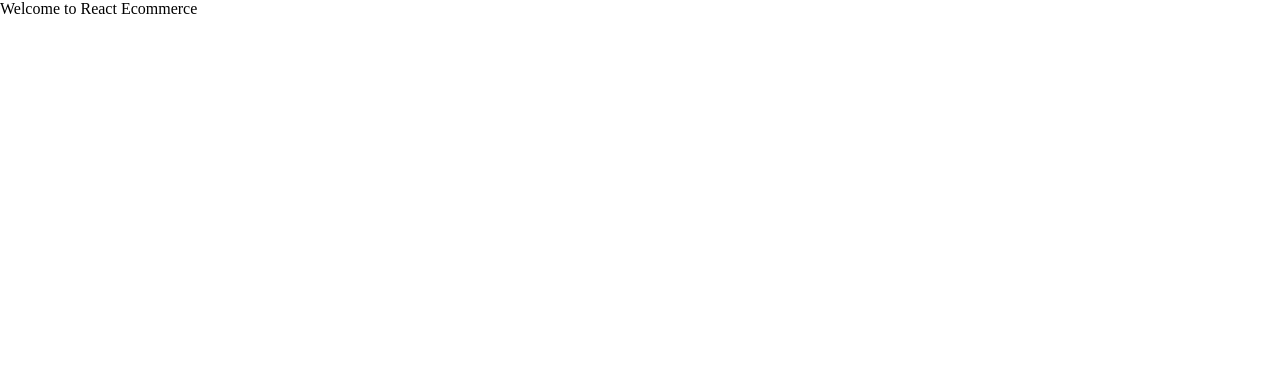
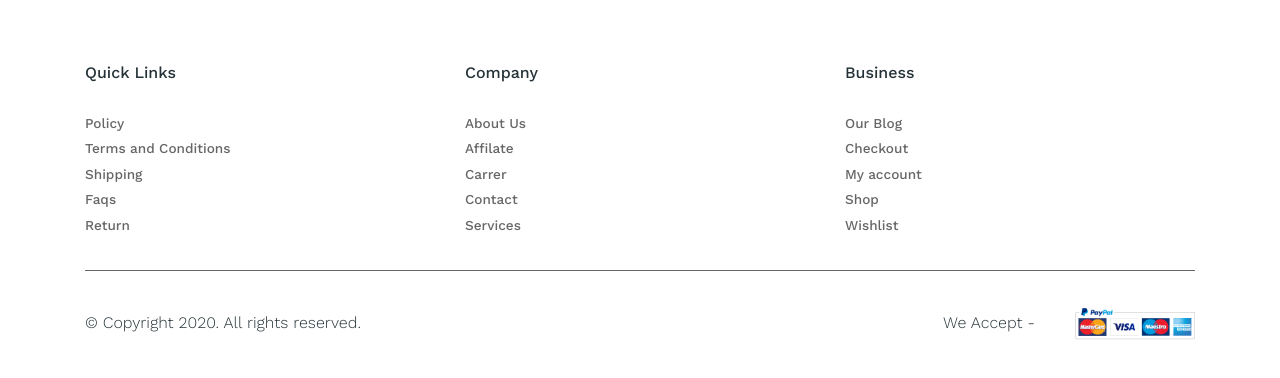
Before and after one commit to sumancfc/react-ecommerce, a React (Create React App) app: page / in a window 1280 px wide. Shown: the top 378 px of the page. Built offline with nearby package versions, Linux system fonts and the light colour scheme.

Commit message:
Footer Added

```diff
--- a/package.json
+++ b/package.json
@@ -6,8 +6,10 @@
     "@testing-library/jest-dom": "^5.11.4",
     "@testing-library/react": "^11.1.0",
     "@testing-library/user-event": "^12.1.10",
+    "bootstrap": "^4.5.3",
     "react": "^17.0.1",
     "react-dom": "^17.0.1",
+    "react-router-dom": "^5.2.0",
     "react-scripts": "4.0.0",
     "web-vitals": "^0.2.4"
   },
--- a/public/index.html
+++ b/public/index.html
@@ -9,6 +9,14 @@
       name="description"
       content="Web site created using create-react-app"
     />
+    <link
+      href="https://fonts.googleapis.com/css?family=Poppins:400,400i,500,500i,600,600i,700,800"
+      rel="stylesheet"
+    />
+    <script
+      src="https://kit.fontawesome.com/b623b64b6a.js"
+      crossorigin="anonymous"
+    ></script>
     <title>React Ecommerce</title>
   </head>
   <body>
--- a/src/App.js
+++ b/src/App.js
@@ -1,5 +1,12 @@
+import { BrowserRouter as Router } from "react-router-dom";
+import Footer from "./components/common/footer";
+
 function App() {
-  return <div className='App'>Welcome to React Ecommerce</div>;
+  return (
+    <Router>
+      <Footer />
+    </Router>
+  );
 }
 
 export default App;
--- /dev/null
+++ b/src/components/common/footer/FooterBottom.js
@@ -0,0 +1,29 @@
+import React from "react";
+
+const FooterBottom = () => {
+  return (
+    <div className='footer__bottom'>
+      <div className='row d-flex align-items-center'>
+        <div className='col-lg-6 col-md-6 col-sm-12 col-xs-12'>
+          <div className='footer__bottom-text'>
+            &copy; Copyright {new Date().getFullYear("Y")}. All rights reserved.
+          </div>
+        </div>
+        <div className='col-lg-6 col-md-6 col-sm-12 col-xs-12'>
+          <div className='footer__payment'>
+            <div className='footer__bottom-text'>We Accept -</div>
+            <div className='footer__payment-method'>
+              <ul>
+                <li>
+                  <img src='/assets/img/paypal.png' alt='Paypal' />
+                </li>
+              </ul>
+            </div>
+          </div>
+        </div>
+      </div>
+    </div>
+  );
+};
+
+export default FooterBottom;
--- /dev/null
+++ b/src/components/common/footer/FooterNav.js
@@ -0,0 +1,21 @@
+import React from "react";
+import { Link } from "react-router-dom";
+
+const FooterNav = ({ title, footerMenu }) => {
+  return (
+    <div className='col-lg-4 col-md-4 col-sm-6 col-xs-12'>
+      <div className='footer__top-title'>{title}</div>
+      <ul className='footer__top-items'>
+        {footerMenu.map((nav, i) => (
+          <li className='footer__top-item' key={i}>
+            <Link to={nav.url} className='footer__top-link'>
+              {nav.title}
+            </Link>
+          </li>
+        ))}
+      </ul>
+    </div>
+  );
+};
+
+export default FooterNav;
--- /dev/null
+++ b/src/components/common/footer/FooterTop.js
@@ -0,0 +1,17 @@
+import React from "react";
+import FooterNav from "./FooterNav";
+import { FooterOne, FooterTwo, FooterThree } from "./menu";
+
+const FooterTop = () => {
+  return (
+    <div className='footer__top'>
+      <div className='row d-flex align-items-center'>
+        <FooterNav title='Quick Links' footerMenu={FooterOne} />
+        <FooterNav title='Company' footerMenu={FooterTwo} />
+        <FooterNav title='Business' footerMenu={FooterThree} />
+      </div>
+    </div>
+  );
+};
+
+export default FooterTop;
--- /dev/null
+++ b/src/components/common/footer/index.js
@@ -0,0 +1,18 @@
+import React from "react";
+import FooterBottom from "./FooterBottom";
+import FooterTop from "./FooterTop";
+
+const Footer = () => {
+  return (
+    <footer className='footer'>
+      <div className='footer__layout'>
+        <div className='container'>
+          <FooterTop />
+          <FooterBottom />
+        </div>
+      </div>
+    </footer>
+  );
+};
+
+export default Footer;
--- /dev/null
+++ b/src/components/common/footer/menu.js
@@ -0,0 +1,68 @@
+export const FooterOne = [
+  {
+    title: "Policy",
+    url: "/",
+  },
+  {
+    title: "Terms and Conditions",
+    url: "/",
+  },
+  {
+    title: "Shipping",
+    url: "/",
+  },
+  {
+    title: "Faqs",
+    url: "/",
+  },
+  {
+    title: "Return",
+    url: "/",
+  },
+];
+
+export const FooterTwo = [
+  {
+    title: "About Us",
+    url: "/",
+  },
+  {
+    title: "Affilate",
+    url: "/",
+  },
+  {
+    title: "Carrer",
+    url: "/",
+  },
+  {
+    title: "Contact",
+    url: "/",
+  },
+  {
+    title: "Services",
+    url: "/",
+  },
+];
+
+export const FooterThree = [
+  {
+    title: "Our Blog",
+    url: "/",
+  },
+  {
+    title: "Checkout",
+    url: "/",
+  },
+  {
+    title: "My account",
+    url: "/",
+  },
+  {
+    title: "Shop",
+    url: "/",
+  },
+  {
+    title: "Wishlist",
+    url: "/",
+  },
+];
--- a/src/index.css
+++ b/src/index.css
@@ -1,3 +1,17 @@
+@import url("https://fonts.googleapis.com/css2?family=Work+Sans:wght@300;500;600;700;900&display=swap");
+
+:root {
+  --text-primary: #0071df;
+  --text-secondary: #f14705;
+  --text-black: #253237;
+  --text-white: #ffffff;
+  --text-ternary: #f4f5f5;
+  --text-default: #666666;
+  --text-border: #ebebeb;
+  --text-discount: #cf2929;
+  --footer-bg: #393230;
+}
+
 *,
 *::before,
 *::after {
@@ -9,4 +23,104 @@
 body {
   -webkit-font-smoothing: antialiased;
   -moz-osx-font-smoothing: grayscale;
+  line-height: 1.6;
+  font-size: 1rem;
+  font-family: "Work Sans", sans-serif;
+  font-weight: 400;
+  color: var(--text-default);
 }
+
+.btn-primary {
+  background: #0071df;
+  border-color: #0071df;
+}
+
+.btn-secondary {
+  background: #f14705;
+  border-color: #f14705;
+}
+
+a {
+  text-decoration: none !important;
+  color: var(--text-primary);
+}
+
+ul {
+  list-style: none;
+  margin-bottom: 0;
+}
+
+img {
+  display: block;
+  width: 100%;
+}
+
+.img-responsive {
+  display: block;
+  max-width: 100%;
+  height: auto;
+}
+
+/* Footer Css */
+.footer__layout {
+  padding-top: 60px;
+}
+
+.footer__top-title {
+  color: var(--text-black);
+}
+
+.footer__top-items {
+  margin-top: 1.5rem;
+  margin-bottom: 2rem;
+}
+
+.footer__top-link {
+  text-decoration: none;
+  color: var(--text-default);
+  font-size: 0.85rem;
+}
+
+.footer__bottom {
+  padding: 2rem 0;
+  border-top: 1px solid var(--text-default);
+}
+
+.footer__bottom-text {
+  color: var(--text-black);
+  font-weight: 300;
+}
+
+.footer__payment {
+  display: flex;
+  align-items: center;
+  justify-content: flex-end;
+}
+
+.footer__payment-method ul {
+  margin: 0;
+  padding: 0;
+  display: flex;
+  align-items: center;
+  padding-left: 27px;
+}
+
+.footer__payment-method ul li {
+  list-style: none;
+  padding-left: 13px;
+}
+
+.footer__payment-method ul li img {
+  width: 120px;
+}
+
+/* Media Query */
+
+@media (max-width: 992px) {
+}
+
+@media (max-width: 768px) {
+  .footer__payment {
+    justify-content: flex-start;
+  }
+}
```
Also changed, not shown: src/api/product.js (added, +10 -0 lines), src/components/common/header/index.js (added, +7 -0 lines), src/index.js (+7 -6 lines), 1 other file (tests, documents, lock files or other folders).
